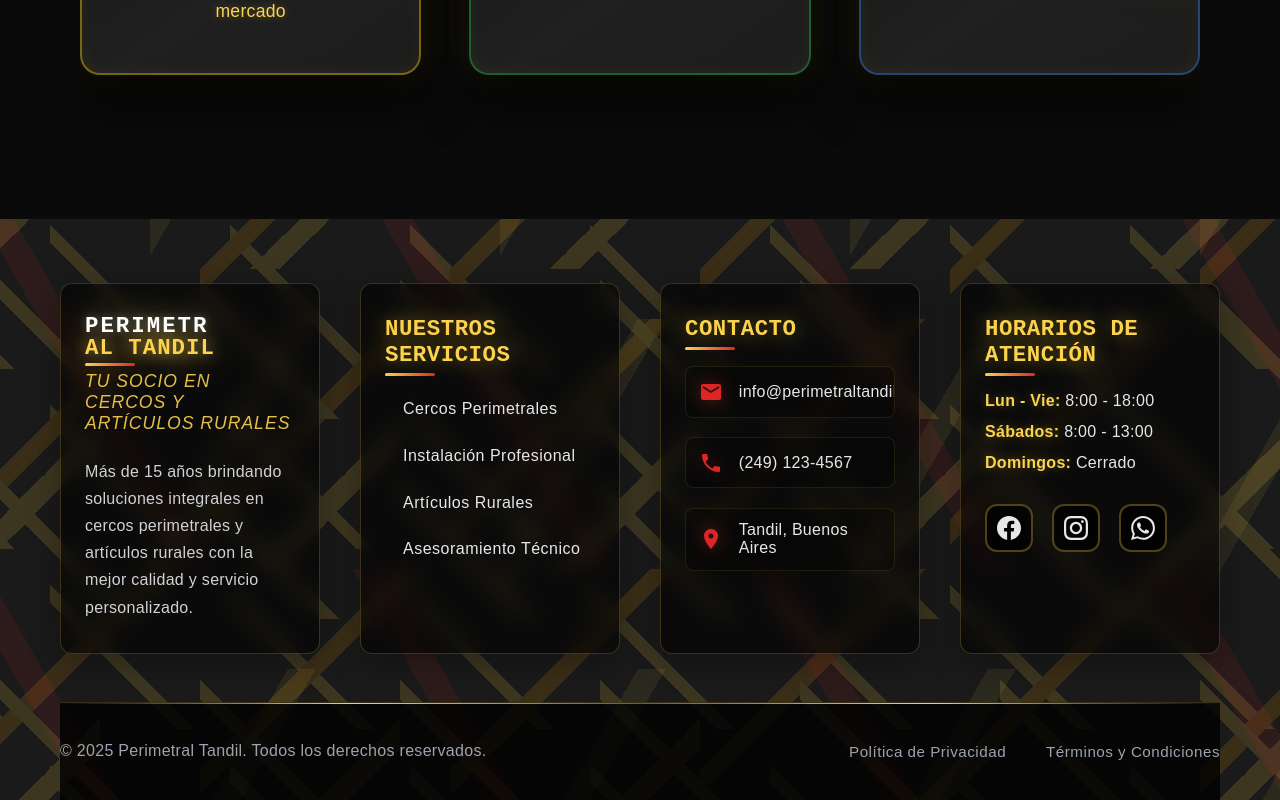
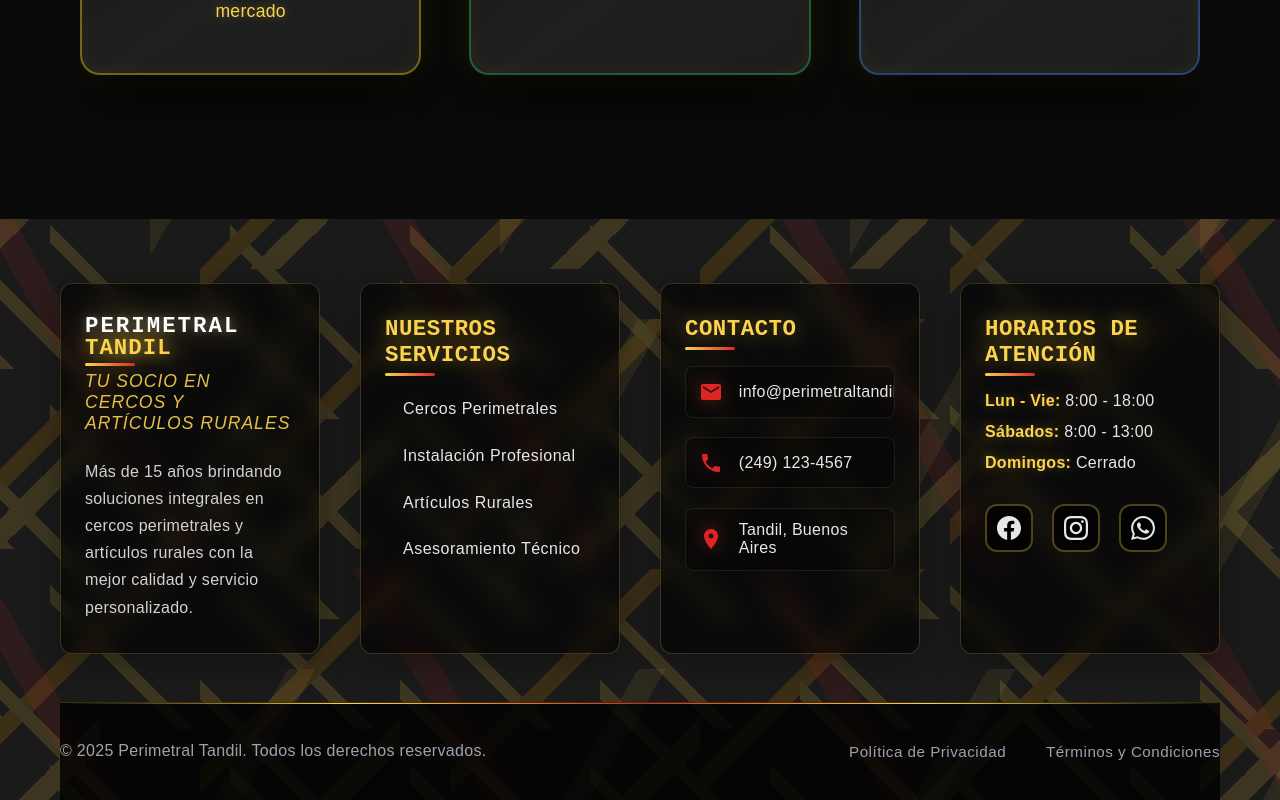
Before and after one commit to KevinMartinez7/PerimetralTandil, an Angular app: page / in a window 1280 px wide. Shown: the part 1844-2644 px from the top of the page. Built offline with nearby package versions, Linux system fonts and the light colour scheme.

Commit message:
Mejora visual en tarjeta del footer

```diff
--- a/src/app/components/footer/footer.component.html
+++ b/src/app/components/footer/footer.component.html
@@ -6,8 +6,8 @@
       <div class="footer-section">
         <div class="footer-logo">
           <h3>
-            <div class="brand-white">PERIMETR</div>
-            <div class="brand-yellow">AL TANDIL</div>
+            <div class="brand-white">PERIMETRAL</div>
+            <div class="brand-yellow">TANDIL</div>
           </h3>
           <p class="footer-tagline">Tu socio en cercos y artículos rurales</p>
         </div>
```
